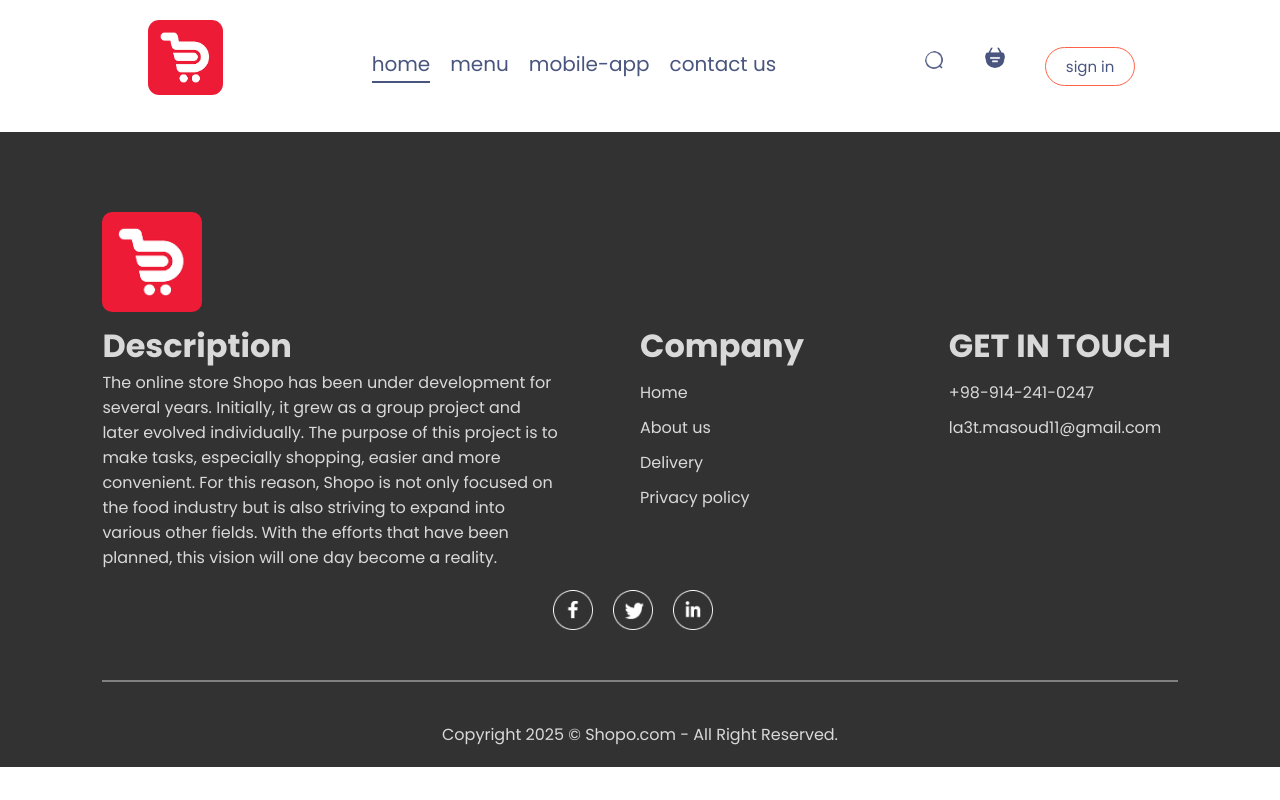
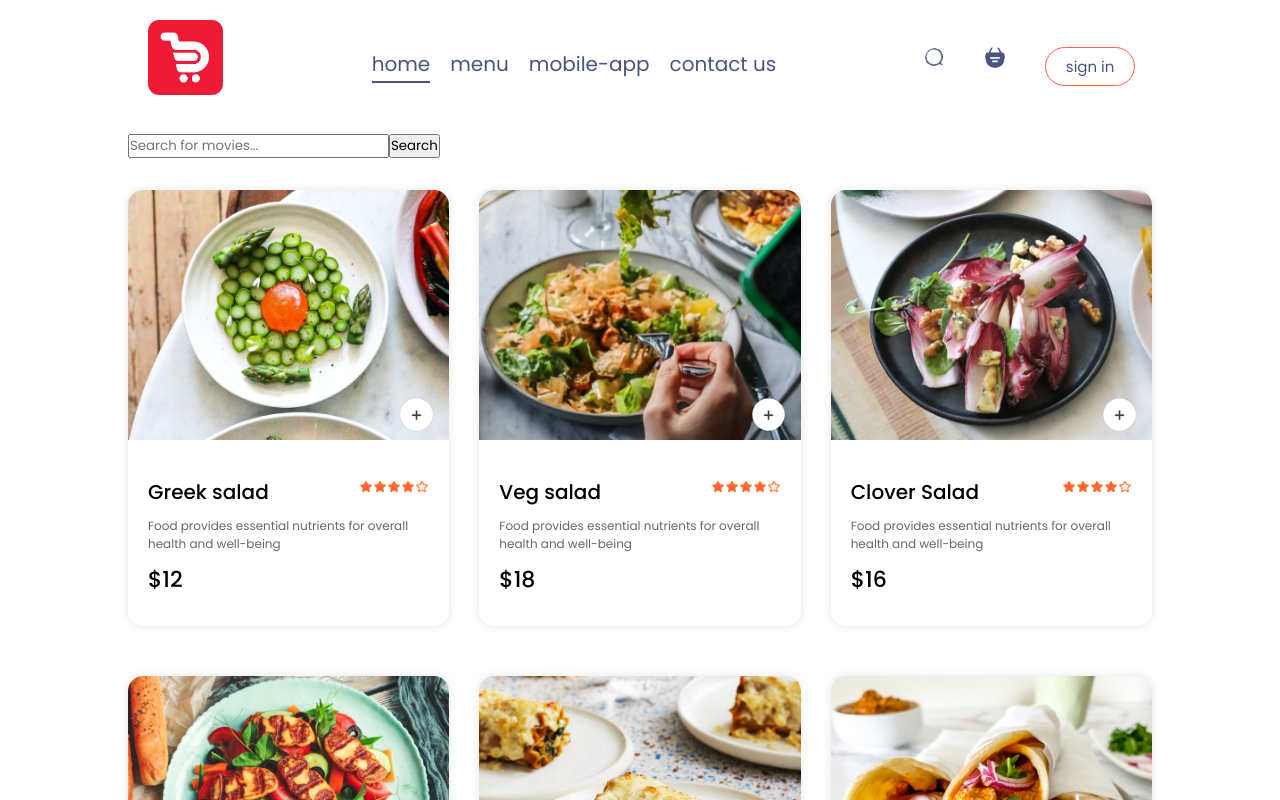
Before and after one commit to la3t0Masoud/Food-Del, a React (Vite) app in the folder frontend/: page /SearchBar in a window 1280 px wide. Shown: the top 800 px of the page. Built offline with nearby package versions, Linux system fonts and the light colour scheme.

Commit message:
SearchBar seted successfuly

```diff
--- a/frontend/src/App.jsx
+++ b/frontend/src/App.jsx
@@ -6,6 +6,7 @@ import Cart from './pages/Cart/Cart'
 import PlaceOrder from './pages/PlaceOrder/PlaceOrder'
 import Footer from './components/Footer/Footer'
 import LoginPopup from './components/LoginPopup/LoginPopup'
+import SerachBar from './pages/SearchBar/SerachBar'
 
 const App = () => {
 
@@ -20,6 +21,7 @@ const App = () => {
         < Route path='/' element={<Home/>}/>
         < Route path='/cart' element={<Cart/>} />
         < Route path='/order' element={<PlaceOrder/>} />
+        < Route path='/SearchBar' element={<SerachBar/>} />
       </Routes>
     </div>
     <Footer />
--- a/frontend/src/components/Navbar/Navbar.jsx
+++ b/frontend/src/components/Navbar/Navbar.jsx
@@ -20,7 +20,7 @@ const Navbar = ({setShowLogin}) => {
             <a href='#footer' onClick={()=> setMeu("contact-us")} className={menu === "contact-us"?"active":""} >contact us</a>
         </ul>
         <div className="navbar-right">
-            <img src={assets.search_icon} alt="" />
+            <Link to="/SearchBar"><img src={assets.search_icon} alt="" /></Link>
             <div className="navbar-search-icon">
                 <Link to="/cart" ><img src={assets.basket_icon} alt=""/></Link>
                 <div className={getTotalCartAmount()===0?"":"dot"} ></div>
--- a/frontend/src/pages/SearchBar/SerachBar.jsx
+++ b/frontend/src/pages/SearchBar/SerachBar.jsx
@@ -0,0 +1,54 @@
+import React,{useContext,useState,useEffect} from 'react'
+import Navbar from '../../components/Navbar/Navbar'
+import FoodItem from '../../components/FoodItem/FoodItem'
+import { StoreContext } from '../../context/StoreContext'
+import { food_list } from "../../assets/assets";
+
+
+const SerachBar = () => {
+
+    const [SearchingFood, setSearchingFood] = useState('');
+
+    const{food_list} = useContext(StoreContext);
+
+    const handleSearch = async(e) =>{
+            e.preventDefault()
+            console.log(e.target.querySelector('.search-input').value);
+           setSearchingFood( e.target.querySelector('.search-input').value);
+        };
+
+
+  return (
+    <>
+    <div className='home'>
+        <form onSubmit={handleSearch} className='search-form'>
+            <input
+                type="text"
+                placeholder='Search for movies...'
+                className="search-input"
+            />
+            <button type='submit' className="search-button">Search</button>
+        </form>
+    </div>
+    <div className='food-display' id='food-display'>
+
+        <div className="food-display-list">
+            {food_list.filter(item =>
+                item.name.toLowerCase().startsWith(SearchingFood.toLowerCase())
+            ).map((item, index) => (
+                <FoodItem
+                    key={index}
+                    id={item._id}
+                    name={item.name}
+                    description={item.description}
+                    price={item.price}
+                    image={item.image}
+                />
+            ))}
+        </div>
+    </div>
+    </>
+  )
+}
+
+export default SerachBar
```
